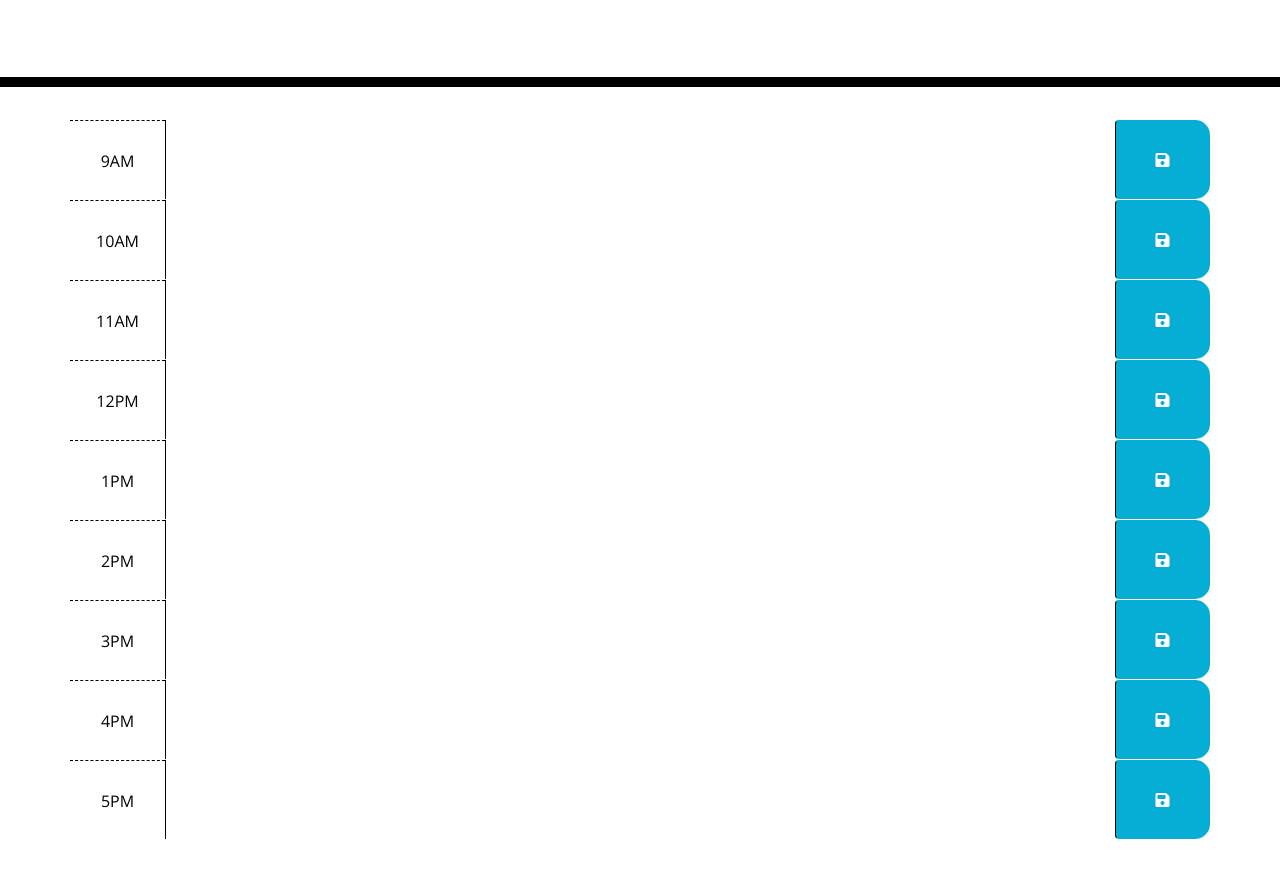
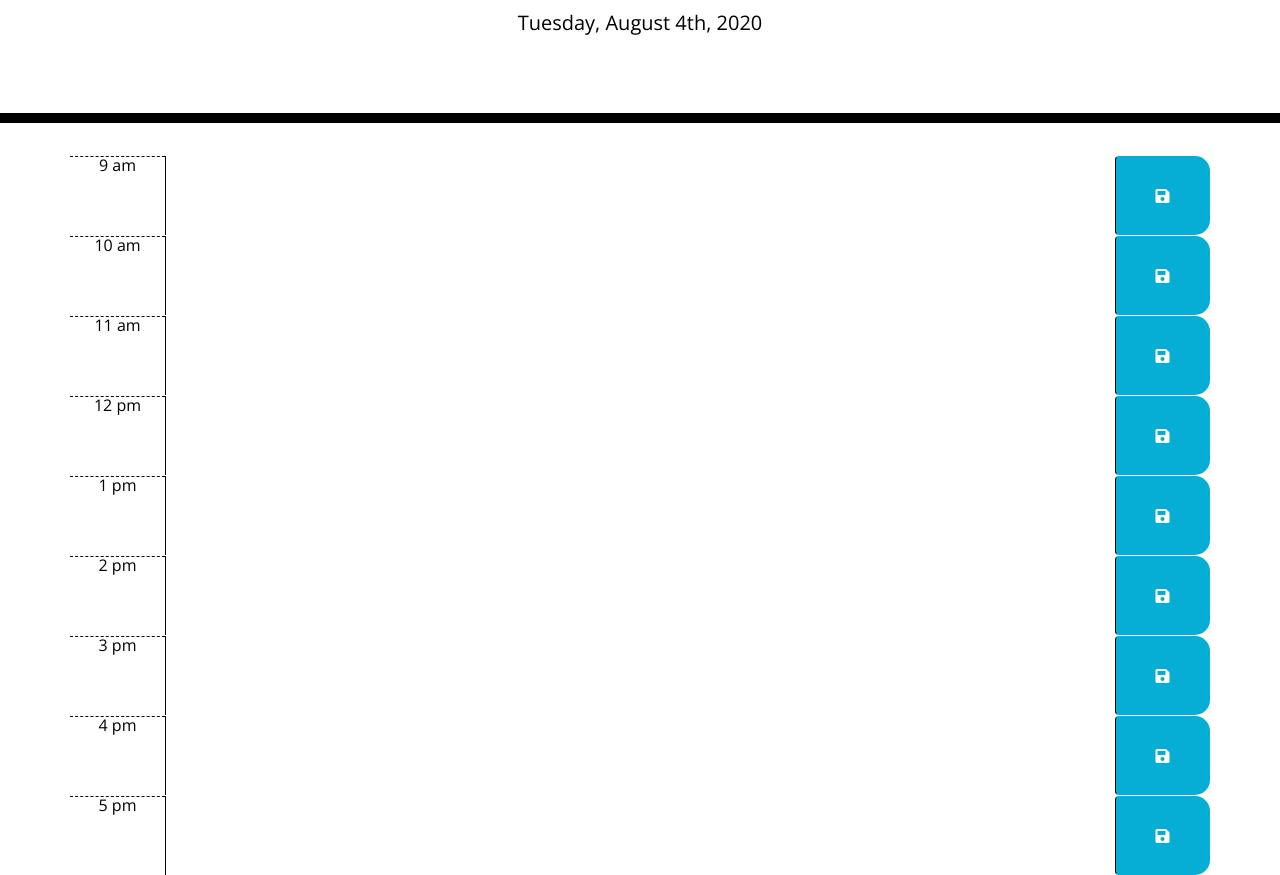
Before and after one commit to perrytjr/Work-Day-Scheduler, a plain HTML site: page index.html in a window 1280 px wide. Shown: the part 181-1056 px from the top of the page. Before the commit the page ends 1020 px from the top, so only its background shows below. Drawn offline with nearby package versions, Linux system fonts and the light colour scheme.

Commit message:
rowdivmadeforcontainer

```diff
--- a/index.html
+++ b/index.html
@@ -2,6 +2,7 @@
 <html lang="en">
 
 <head>
+  <script src="https://code.jquery.com/jquery-3.4.1.min.js"></script>
   <meta charset="UTF-8" />
   <meta name="viewport" content="width=device-width, initial-scale=1.0" />
   <meta http-equiv="X-UA-Compatible" content="ie=edge" />
@@ -20,83 +21,10 @@
     <p id="currentDay" class="lead"></p>
   </header>
   <div class="container">
-    <!-- Timeblocks go here -->
-    <div id="hour-9" class="row time-block">
-      <div class="col-md-1 hour">
-        9AM
-      </div>
-      <textarea class="col-md-10 description">
-          </textarea>
-      <button class="btn saveBtn col-md-1"><i class="fas fa-save"></i></button>
-    </div>
-    <div id="hour-10" class="row time-block">
-      <div class="col-md-1 hour">
-        10AM
-      </div>
-      <textarea class="col-md-10 description">
-          </textarea>
-      <button class="btn saveBtn col-md-1"><i class="fas fa-save"></i></button>
-    </div>
-    <div id="hour-11" class="row time-block">
-      <div class="col-md-1 hour">
-        11AM
-      </div>
-      <textarea class="col-md-10 description">
-          </textarea>
-      <button class="btn saveBtn col-md-1"><i class="fas fa-save"></i></button>
-    </div>
-    <div id="hour-12" class="row time-block">
-      <div class="col-md-1 hour">
-        12PM
-      </div>
-      <textarea class="col-md-10 description">
-          </textarea>
-      <button class="btn saveBtn col-md-1"><i class="fas fa-save"></i></button>
-    </div>
-    <div id="hour-13" class="row time-block">
-      <div class="col-md-1 hour">
-        1PM
-      </div>
-      <textarea class="col-md-10 description">
-          </textarea>
-      <button class="btn saveBtn col-md-1"><i class="fas fa-save"></i></button>
-    </div>
-    <div id="hour-14" class="row time-block">
-      <div class="col-md-1 hour">
-        2PM
-      </div>
-      <textarea class="col-md-10 description">
-          </textarea>
-      <button class="btn saveBtn col-md-1"><i class="fas fa-save"></i></button>
-    </div>
-    <div id="hour-15" class="row time-block">
-      <div class="col-md-1 hour">
-        3PM
-      </div>
-      <textarea class="col-md-10 description">
-          </textarea>
-      <button class="btn saveBtn col-md-1"><i class="fas fa-save"></i></button>
-    </div>
-    <div id="hour-16" class="row time-block">
-      <div class="col-md-1 hour">
-        4PM
-      </div>
-      <textarea class="col-md-10 description">
-          </textarea>
-      <button class="btn saveBtn col-md-1"><i class="fas fa-save"></i></button>
-    </div>
-    <div id="hour-17" class="row time-block">
-      <div class="col-md-1 hour">
-        5PM
-      </div>
-      <textarea class="col-md-10 description">
-          </textarea>
-      <button class="btn saveBtn col-md-1"><i class="fas fa-save"></i></button>
-    </div>
+
   </div>
+  <script src="script.js"></script>
 
-  <script src="script.js"></script>
-  <script src="https://code.jquery.com/jquery-3.4.1.min.js"></script>
   <script src="https://cdnjs.cloudflare.com/ajax/libs/moment.js/2.24.0/moment.min.js"></script>
 </body>
 
--- a/script.js
+++ b/script.js
@@ -1,4 +1,66 @@
-<script src="moment.js"></script>
-<script>
-    moment().format();
-</script>
+
+//functions
+$(document).ready(function () {
+    $("#currentDay").text(moment().format("dddd, MMMM Do, YYYY"));
+
+});
+//work day scheduler container
+const dayPart = $('.container');
+
+
+// hour variables
+const hours = ['9 am', '10 am', '11 am', '12 pm', '1 pm', '2 pm', '3 pm', '4 pm', '5 pm'];
+const twentyfourhourClock = ['9', '10', '11', '12', '13', '14', '15', '16', '17'];
+
+//builds the work day scheduler container
+
+for (var i = 0; i < hours.length; i++) {
+const rowDiv = $("<div class= 'row time-block'>").attr("id", twentyfourhourClock[i]);
+const hourDiv = $("<div class='hour col-md-1'>");
+const txtDiv = $("<textarea class='col-md-10 description'>");
+const btnDiv = $("<button type='button' class='btn saveBtn col-md-1 fas fa-save'>");
+
+dayPart.append(rowDiv);
+
+hourDiv.text(hours[i]);
+rowDiv.append(hourDiv);
+
+txtDiv.text();
+rowDiv.append(txtDiv);
+
+btnDiv.text();
+rowDiv.append(btnDiv);
+}
+
+
+
+/*
+
+hours.forEach(function (hour) {
+    // Build the row
+    const rowDiv = $('<div>');
+
+    rowDiv.addClass('row');
+
+    // build the hour div
+    const hourDiv = $('<div>');
+    hourDiv.attr('id', 'hour-' + hour);
+    const currentHour = hour === 12 ? 12 : hour % 12;
+    const amOrPm = (hour > 11) ? 'PM' : 'AM';
+    hourDiv.text(currentHour + ' ' + amOrPm);
+    hourDiv.addClass('')
+    rowDiv.append(hourDiv);
+    // build the input
+        // append to row div
+    //build the save
+        // append to row div
+    container.append(rowDiv);
+});*/
+
+/*<div class="col-md-1 hour">
+        9AM
+      </div>
+      <textarea class="col-md-10 description">
+          </textarea>
+      <button class="btn saveBtn col-md-1"><i class="fas fa-save"></i></button>
+    </div>*/
```
Also changed, not shown: 1 other file.
